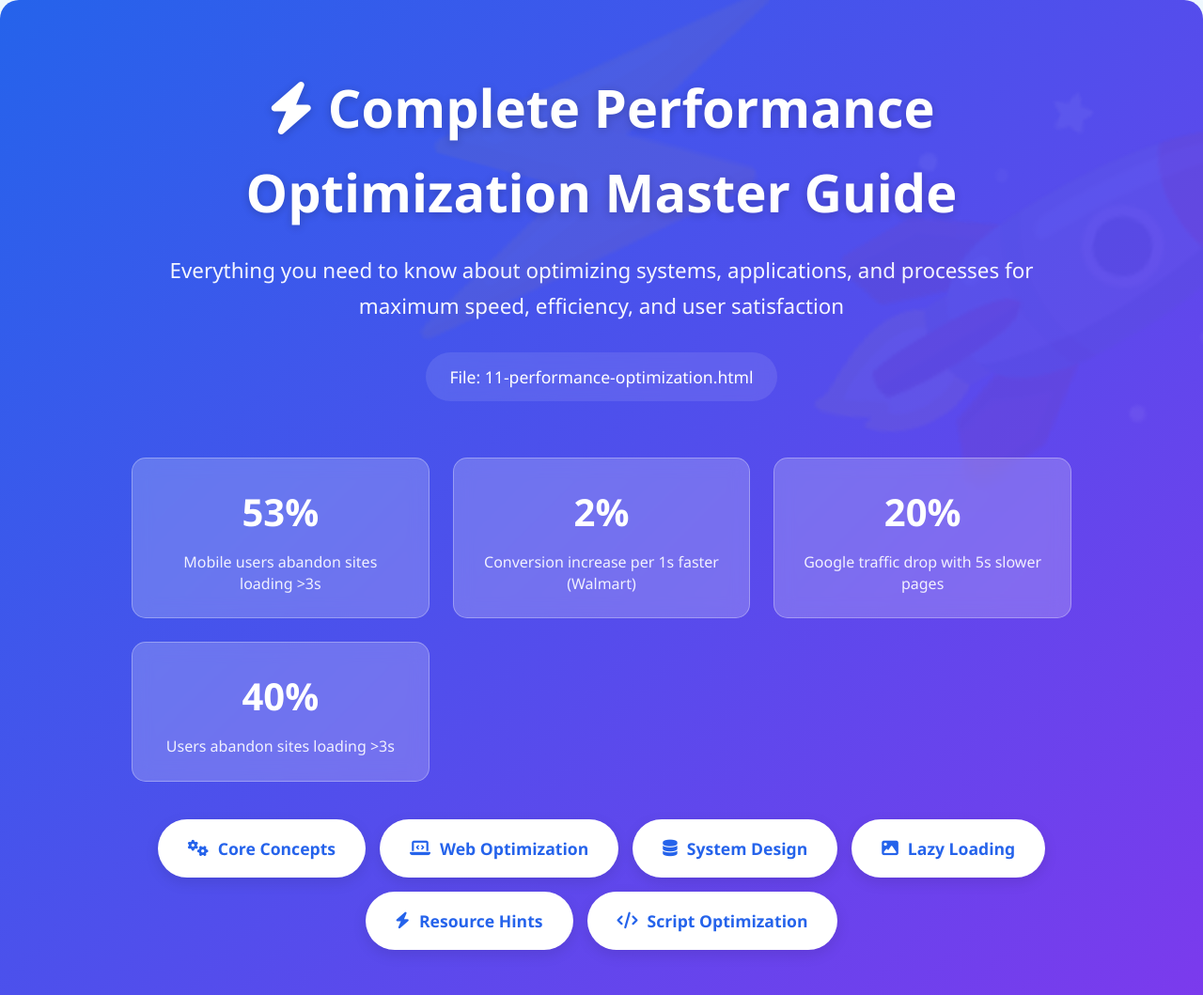
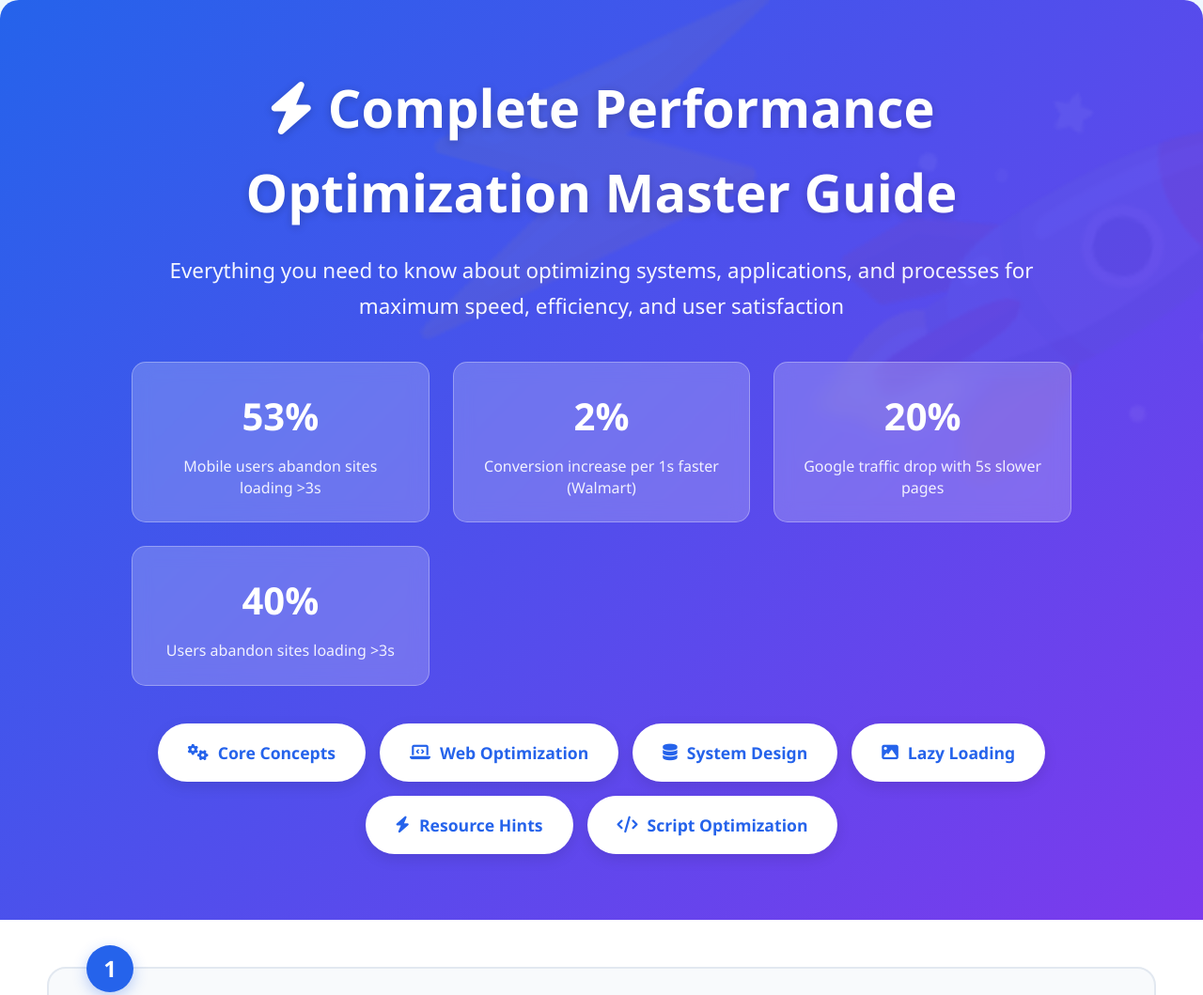
Before and after one commit to ravine27/performance-optimazation, a plain HTML site: page index.html in a window 1280 px wide. Shown: the top 1059 px of the page at 94% size. Drawn offline with Linux system fonts and the light colour scheme.

Commit message:
chnage in the file

```diff
--- a/index.html
+++ b/index.html
@@ -892,7 +892,6 @@
                 <h1><i class="fas fa-bolt"></i> Complete Performance Optimization Master Guide</h1>
                 <p class="subtitle">Everything you need to know about optimizing systems, applications, and processes for maximum speed, efficiency, and user satisfaction</p>
 
-                <div class="file-info">File: 11-performance-optimization.html</div>
 
                 <div class="stats-container">
                     <div class="stat-card">
```
